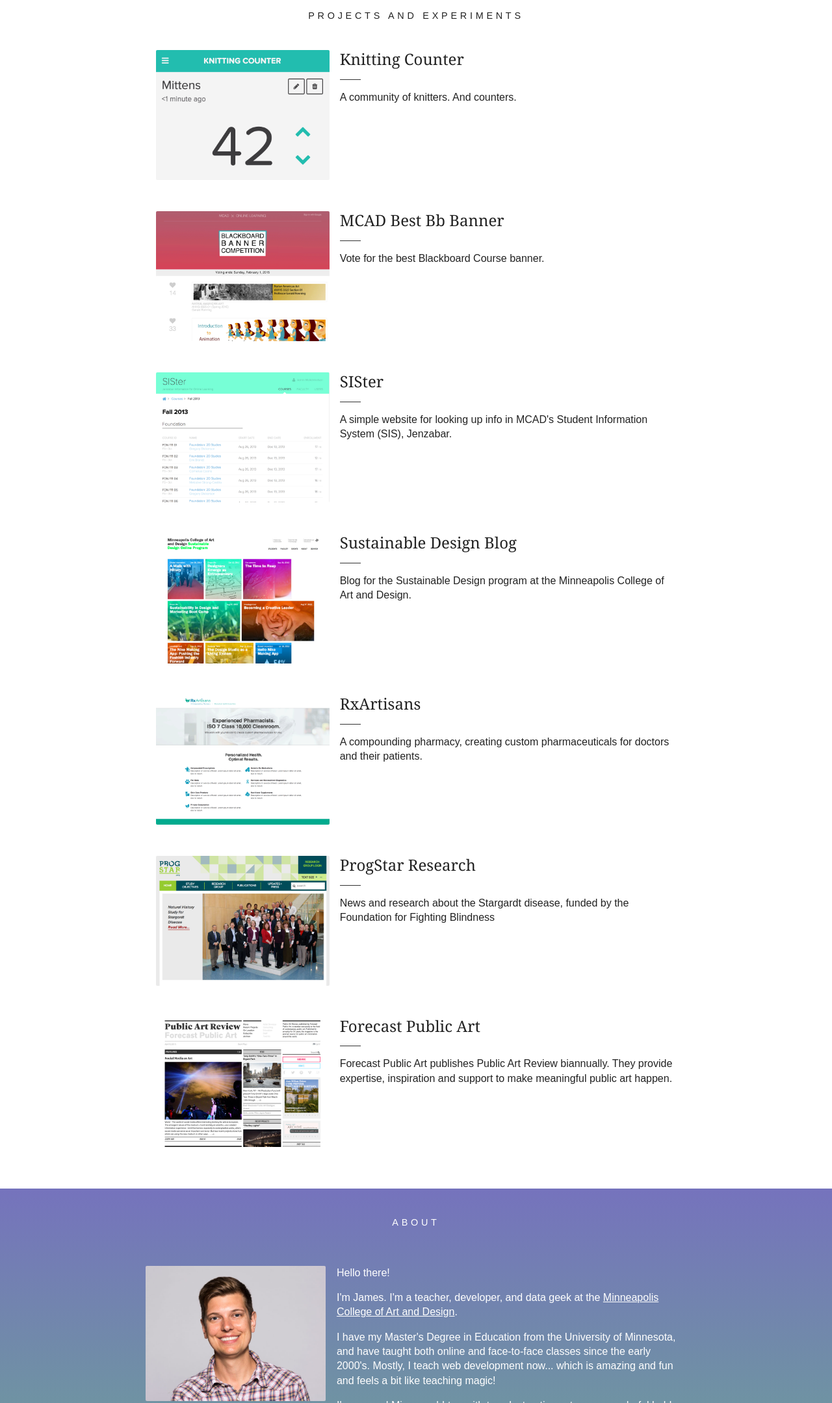
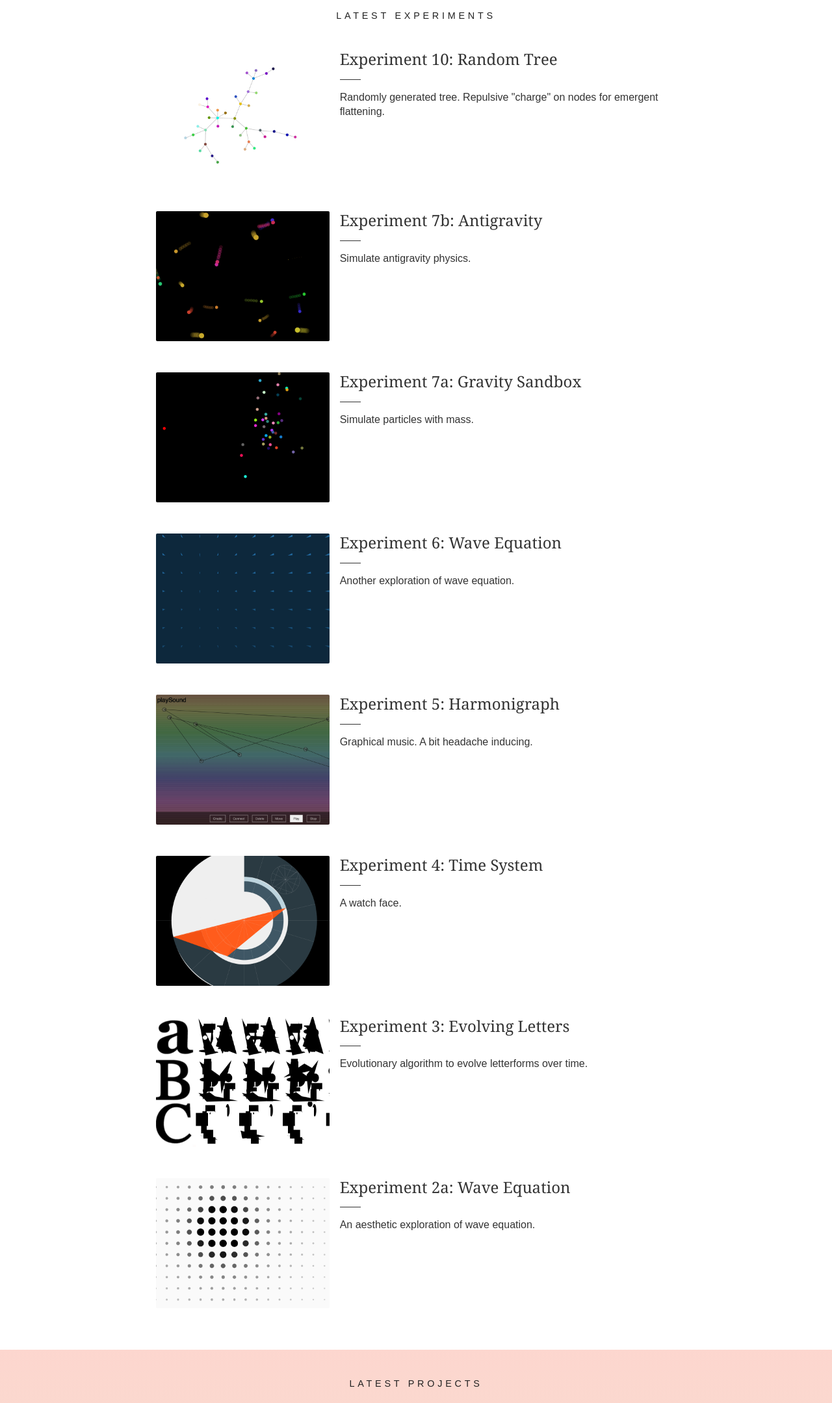
Before and after one commit to geekydatamonkey/geekydatamonkey.github.io, a website: page 2017/index.html in a window 1280 px wide. Shown: the part 400-2559 px from the top of the page at 65% size. Drawn offline with nearby package versions, Linux system fonts and the light colour scheme.

Commit message:
added experiments

```diff
--- a/2017/css/main.css
+++ b/2017/css/main.css
@@ -235,11 +235,11 @@
 
 /* .project */
 .project {
-  overflow: hidden;
+  overflow: auto;
   position: relative;
-  background-color: hsla(0,100%,100%,0.75);
   padding: 1em;
   margin: 1em 0;
+  color: #333;
 }
 
 .project-summary,
@@ -255,7 +255,7 @@
   float: left;
 }
 .project:hover {
-  background-color: #eee;
+  background-color: hsla(0,0%,100%,0.5);
   border-radius: 0.125em;
 }
 .project-title {
@@ -298,6 +298,13 @@
   position: relative;
   z-index: 10;
 }
+.section-experiments .project:hover {
+  background: hsla(0,0%,75%,0.5);
+}
+.section-projects {
+  background: linear-gradient(hsla(10,90%,90%,1),hsla(100,90%,90%,1));
+}
+
 /* .section-blog */
 .section-blog {
   text-align: center;
--- a/2017/index.html
+++ b/2017/index.html
@@ -50,75 +50,166 @@
     </div>
   </header>
 
-  <section class="page-section">
+  <section class="page-section section-experiments">
     <div class="section-wrap">
-      <h2 class="section-heading">Projects and Experiments</h2>
+      <h2 class="section-heading">Latest Experiments</h2>
       <div class="clearfix">
+        <a href="http://jjohnson136.studio.mcad.edu/exd-projects/assignment10/" target="_blank">
+          <article class="project">
+            <img class="project-image" src="img/thumb-exp-randomtree-800x600.png" alt="Antigravity Experiment">
+            <div class="project-summary">
+              <h3 class="project-title">Experiment 10: Random Tree</h3>
+              <p class="project-blurb">Randomly generated tree. Repulsive "charge" on nodes for emergent flattening.</p>
+            </div>
+          </article>
+        </a>
+        <a href="http://jjohnson136.studio.mcad.edu/exd-projects/assignment7b/" target="_blank">
+          <article class="project">
+            <img class="project-image" src="img/thumb-exp-antigravity-800x600.png" alt="Antigravity Experiment">
+            <div class="project-summary">
+              <h3 class="project-title">Experiment 7b: Antigravity</h3>
+              <p class="project-blurb">Simulate antigravity physics.</p>
+            </div>
+          </article>
+        </a>
+        <a href="http://jjohnson136.studio.mcad.edu/exd-projects/assignment7a/" target="_blank">
+          <article class="project">
+            <img class="project-image" src="img/thumb-exp-gravity-800x600.png" alt="Gravity Experiment">
+            <div class="project-summary">
+              <h3 class="project-title">Experiment 7a: Gravity Sandbox</h3>
+              <p class="project-blurb">Simulate particles with mass.</p>
+            </div>
+          </article>
+        </a>
+
+        <a href="http://jjohnson136.studio.mcad.edu/exd-projects/exercise6/" target="_blank">
+          <article class="project">
+            <img class="project-image" src="img/thumb-exp-waves2-800x600.png" alt="More Waves">
+            <div class="project-summary">
+              <h3 class="project-title">Experiment 6: Wave Equation</h3>
+              <p class="project-blurb">Another exploration of wave equation.</p>
+            </div>
+          </article>
+        </a>
+        <a href="http://jjohnson136.studio.mcad.edu/exd-projects/assignment5b/" target="_blank">
+          <article class="project">
+            <img class="project-image" src="img/thumb-exp-harmonigraph-800x600.png" alt="Harmonigraph">
+            <div class="project-summary">
+              <h3 class="project-title">Experiment 5: Harmonigraph</h3>
+              <p class="project-blurb">Graphical music. A bit headache inducing.</p>
+            </div>
+          </article>
+        </a>
+        <a href="http://jjohnson136.studio.mcad.edu/exd-projects/assignment4/" target="_blank">
+          <article class="project">
+            <img class="project-image" src="img/thumb-exp-time4a-800x600.png" alt="Harmonigraph">
+            <div class="project-summary">
+              <h3 class="project-title">Experiment 4: Time System</h3>
+              <p class="project-blurb">A watch face.</p>
+            </div>
+          </article>
+        </a>
+        <a href="http://jjohnson136.studio.mcad.edu/exd-projects/assignment3/" target="_blank">
+          <article class="project">
+            <img class="project-image" src="img/thumb-exp-evolvingletters-800x600.png" alt="Evolving Letters">
+            <div class="project-summary">
+              <h3 class="project-title">Experiment 3: Evolving Letters</h3>
+              <p class="project-blurb">Evolutionary algorithm to evolve letterforms over time.</p>
+            </div>
+          </article>
+        </a>
+        <a href="http://jjohnson136.studio.mcad.edu/exd-projects/assignment2.1/" target="_blank">
+          <article class="project">
+            <img class="project-image" src="img/thumb-exp-waves-800x600.png" alt="Waves">
+            <div class="project-summary">
+              <h3 class="project-title">Experiment 2a: Wave Equation</h3>
+              <p class="project-blurb">An aesthetic exploration of wave equation.</p>
+            </div>
+          </article>
+        </a>
+      </div>
+    </div>
+  </section>
+  <section class="page-section section-projects">
+    <div class="section-wrap">
+      <h2 class="section-heading">Latest Projects</h2>
+      <div class="clearfix">
+        <a href="https://knittingcounter.com" target="_blank">
           <article class="project">
             <img class="project-image" src="img/thumb-knittingcounter-800x600.png" alt="Placeholder">
             <div class="project-summary">
               <h3 class="project-title">Knitting Counter</h3>
-            <p class="project-blurb">A community of knitters. And counters.</p>
+              <p class="project-blurb">A community of knitters. And counters. Created using MeteorJS.</p>
             </div>
           </article>
+        </a>
+        <a href="http://learn.mcad.education/best-banner" target="_blank">
         <article class="project">
           <img class="project-image" src="img/thumb-bestbanner-800x600.png" alt="Placeholder">
           <div class="project-summary">
             <h3 class="project-title">MCAD Best Bb Banner</h3>
-            <p class="project-blurb">Vote for the best Blackboard Course banner.</p>
+            <p class="project-blurb">Vote for the best Blackboard Course banner. Created using MeteorJS.</p>
           </div>
         </article>
+        </a>
+        <a href="#!">
         <article class="project">
           <img class="project-image" src="img/thumb-sister-800x600.png" alt="Placeholder">
           <div class="project-summary">
             <h3 class="project-title">SISter</h3>
             <p class="project-blurb">
               A simple website for looking up info in MCAD's Student
-              Information System (SIS), Jenzabar.
+              Information System (SIS), Jenzabar. Created using Laravel.
             </p>
           </div>
         </article>
+        </a>
+        <a href="http://mcadsustainabldesign.com" target="_blank">
         <article class="project">
           <img class="project-image" src="img/thumb-mcadsdo-800x600.jpg" alt="Placeholder">
           <div class="project-summary">
             <h3 class="project-title">Sustainable Design Blog</h3>
             <p class="project-blurb">
               Blog for the Sustainable Design program at the Minneapolis
-              College of Art and Design.
+              College of Art and Design. Custom WordPress Theme.
             </p>
           </div>
         </article>
+        </a>
+        <a href="http://rxartisans.com" target="_blank">
         <article class="project">
           <img class="project-image" src="img/thumb-rxartisans-800x600.png" alt="Placeholder">
           <div class="project-summary">
             <h3 class="project-title">RxArtisans</h3>
             <p class="project-blurb">
               A compounding pharmacy, creating custom pharmaceuticals for
-              doctors and their patients.
+              doctors and their patients. Just Plain HTML, CSS, and JS.
             </p>
           </div>
         </article>
+        </a>
+        <a href="http://progstar.org" target="_blank">
         <article class="project">
           <img class="project-image" src="img/thumb-progstarExt-800x600.jpg" alt="Placeholder">
           <div class="project-summary">
             <h3 class="project-title">ProgStar Research</h3>
             <p class="project-blurb">
-              News and research about the Stargardt disease, funded by the
-              Foundation for Fighting Blindness
+              News and research about the Stargardt disease, funded by the Foundation for Fighting Blindness. Custom Wordpress Theme.
             </p>
           </div>
         </article>
+        </a>
+        <a href="http://forecastpublicart.org" target="_blank">
         <article class="project">
           <img class="project-image" src="img/thumb-par-800x600.jpg" alt="Placeholder">
           <div class="project-summary">
             <h3 class="project-title">Forecast Public Art</h3>
             <p class="project-blurb">
-              Forecast Public Art publishes Public Art Review biannually.
-              They provide expertise, inspiration and support to make
-              meaningful public art happen.
+              Forecast Public Art publishes Public Art Review biannually. They provide expertise, inspiration, and support to make meaningful art happen. Custom WordPress Theme.
             </p>
           </div>
         </article>
+        </a>
       </div>
     </div>
   </section>
@@ -148,7 +239,7 @@
 
           <p>I have my Master's Degree in Education from the University of Minnesota, and have taught both online and face-to-face classes since the early 2000's. Mostly, I teach web development now... which is amazing and fun and feels a bit like teaching magic!</p>
 
-         <p>I'm a proud Minnesoohhtan with two destructive cats, one wonderful hubby, and a insatiable appetite for seriously good (or even moderately good) pizza.</p>
+         <p>I'm a proud Minnesoohhtan with two destructive cats, one wonderful hubby, and an insatiable appetite for seriously good (or even moderately good) pizza.</p>
 
           <p>Currently, I'm the Director of Online Learning at MCAD. MCAD is an amazing place with amazing faculty, brilliant students. (Plus it's close to <a href="http://www.minneapolis.org/map-transportation/neighborhoods/eat-street/" target="_blank">Eat Street</a>!) I'm not looking for a new position, but I <b>am</b> always up for interesting side-projects. Especially for non-profits, looking to make the world a better place. If you have an idea – let's talk!</p>
         </div>
```
Also changed, not shown: 2017/img/thumb-exp-antigravity-800x600.png (added), 2017/img/thumb-exp-evolvingletters-800x600.png (added), 2017/img/thumb-exp-gravity-800x600.png (added), 2017/img/thumb-exp-harmonigraph-800x600.png (added), 2017/img/thumb-exp-randomtree-800x600.png (added), 2017/img/thumb-exp-slitscan-800x600.png (added), 2017/img/thumb-exp-time4a-800x600.png (added), 2017/img/thumb-exp-waves-800x600.png (added), 2017/img/thumb-exp-waves2-800x600.png (added), 2017/img/thumb-jamesmn-2017-800x600.png (added). Lines whose indentation alone changed are shown as unchanged.
